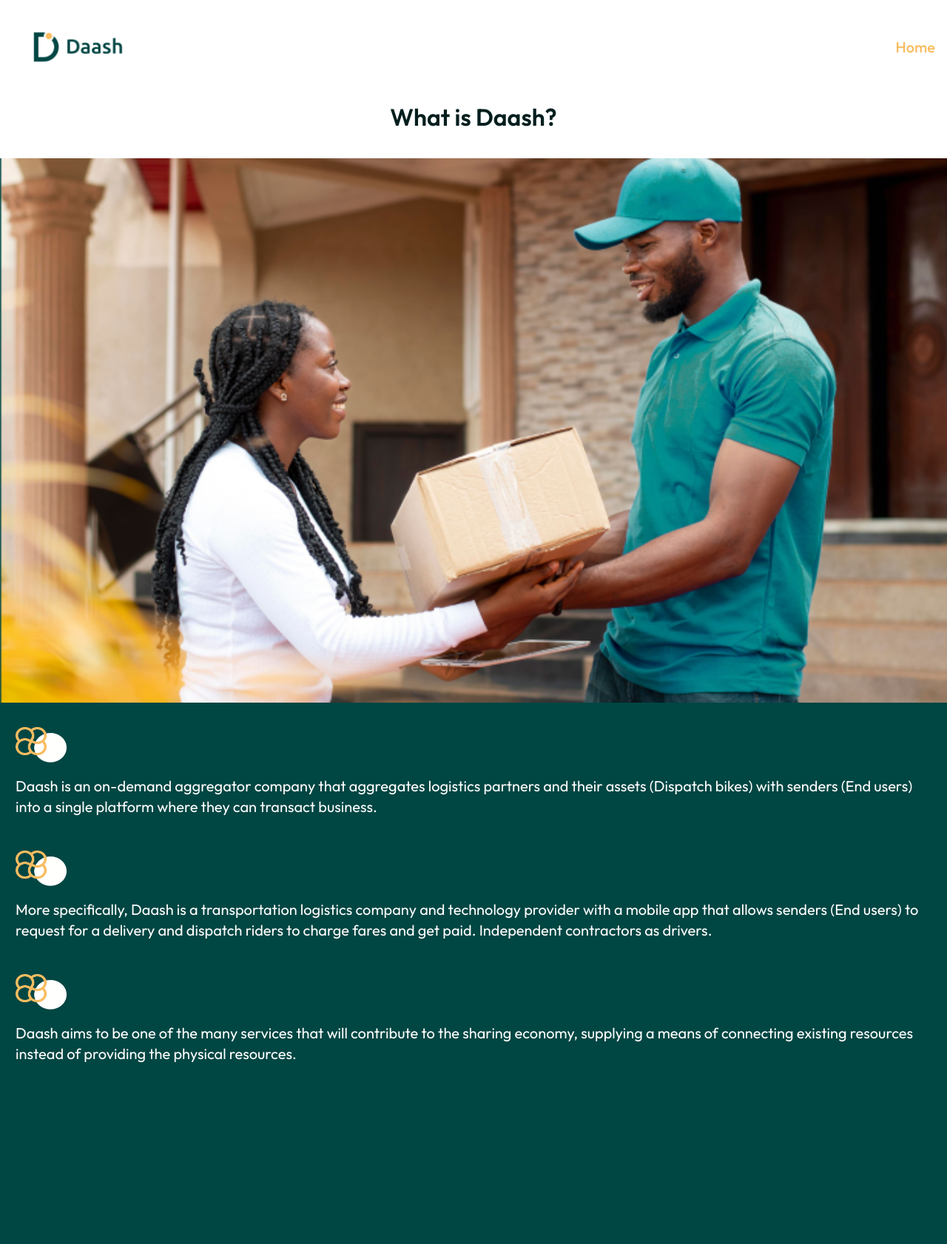
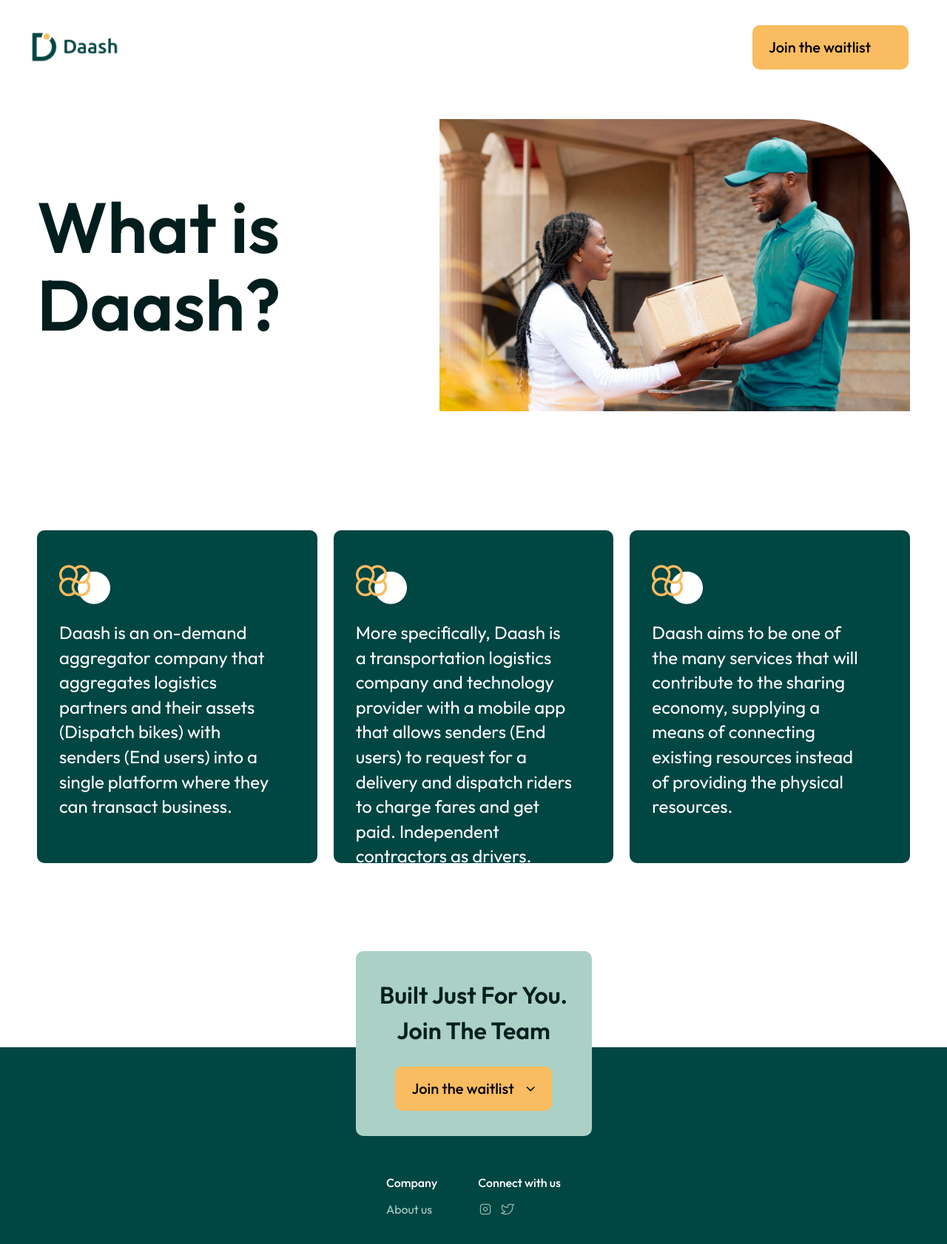
Before and after one commit to stonyDeveloper/dash-website, a React (Create React App) app: page /about_us in a window 1280 px wide. Shown: the top 1682 px of the page at 74% size. Before the commit the page ends 1469 px from the top, so only its background shows below. Built offline with nearby package versions, Linux system fonts and the light colour scheme.

Commit message:
About us

```diff
--- a/src/App.js
+++ b/src/App.js
@@ -52,7 +52,7 @@ function App() {
                 <div className="rectangle bg-[#FFFFFF] md:w-1/6 flex justify-center items-center py-[7px] h-[48px] w-[120px] md:h-[75px] rounded-r-full md:max-w-[217px]">
                   <img className="w-[60%]" src={DashLogo} alt="logo" />
                 </div>
-                <div>
+                <div className="flex items-center gap-[46px]">
                 <Link
                 onClick={() => {
                   setShowDropdown(false)
@@ -102,7 +102,7 @@ function App() {
                 </div>
 
                 {showDropdown && (
-                  <WaitlistDropdown toggleDropdown={toggleDropdown} />
+                  <WaitlistDropdown toggleDropdown={toggleDropdown} mdTop="md:top-[-50px]" mdRight="md:right-[26px]" />
                 )}
 
                 <div className="hero-img mt-[30px] w-full">
@@ -290,7 +290,16 @@ function App() {
         />
         <Route path="/individual_waitlist" element={<IndividualWaitlist />} />
         <Route path="/business_waitlist" element={<BusinessWaitlist />} />
-        <Route path="/about_us" element={<AboutUs />} />
+        <Route
+        path="/about_us"
+        element={
+        <AboutUs
+          showDropdown={showDropdown}
+          setShowDropdown={setShowDropdown}
+          toggleDropdown={toggleDropdown}
+          footerDropdown={footerDropdown}
+          toggleFooterDropdown={toggleFooterDropdown}
+        />} />
       </Routes>
     </Router>
   );
--- a/src/components/WaitlistDropdown.js
+++ b/src/components/WaitlistDropdown.js
@@ -2,7 +2,7 @@ import React, { useEffect } from "react";
 import { Link } from "react-router-dom";
 import AOS from 'aos'
 import 'aos/dist/aos.css'
-const WaitlistDropdown = ({toggleDropdown }) => {
+const WaitlistDropdown = ({toggleDropdown, mdTop, mdRight }) => {
   const closeDropDown = () => {
 
   }
@@ -17,7 +17,7 @@ const WaitlistDropdown = ({toggleDropdown }) => {
         <div
           data-aos="fade-down"
           data-aos-duration="200"
-          className="w-[215px] h-[119px] rounded-[5px] bg-[#FFFFFF] px-[16px] py-[13px] absolute top-[46.5%] md:top-[-50px] md:right-[26px] z-50"
+          className={`w-[215px] h-[119px] rounded-[5px] bg-[#FFFFFF] px-[16px] py-[13px] absolute top-[46.5%] ${mdTop} ${mdRight} z-50`}
 
         >
           <Link to="/individual_waitlist">
--- a/src/pages/AboutUs.js
+++ b/src/pages/AboutUs.js
@@ -1,14 +1,18 @@
-import React from 'react'
+import React from "react";
 import DashLogo from "../assets/Full-logo.png";
-import { Link } from 'react-router-dom';
-import AboutImage from '../assets/about-us.png'
-import TextLogo from '../assets/about-us-text-icon.png'
+import { Link } from "react-router-dom";
+import AboutImage from "../assets/about-us.png";
+import AboutMd from "../assets/aboutMdImage.png";
+import TextLogo from "../assets/about-us-text-icon.png";
+import WaitlistDropdown from "../components/WaitlistDropdown";
+import InstagramIcon from "../assets/instagramIcon.png";
+import TwitterIcon from "../assets/twitterIcon.png";
 
-const AboutUs = () => {
+const AboutUs = ({ showDropdown, toggleDropdown, setShowDropdown, footerDropdown, toggleFooterDropdown }) => {
   return (
     <>
-     <div className='bg-[#FFFFFF]'>
-        <div className="pt-[26px] flex items-center justify-between">
+      <div className="bg-[#FFFFFF] relative">
+        <div className="pt-[26px] flex items-center justify-between pr-[52px]">
           <Link
             to="/"
             className="rectangle bg-[#FFFFFF] md:w-1/6 flex justify-center items-center py-[7px] h-[48px] w-[120px] md:h-[75px] rounded-r-full md:max-w-[217px]"
@@ -16,38 +20,139 @@ const AboutUs = () => {
             <img className="w-[60%]" src={DashLogo} alt="logo" />
           </Link>
 
-        <Link to="/">
+          <Link to="/" className="md:hidden">
             <p className="text-[#F9BC60] font-[500] text-[18px] leading-[22.68px] md:text-[20px] md:leading-[25.2px] pr-[16px] cursor-pointer">
               Home
             </p>
           </Link>
+          <button
+            className="hidden md:block bg-[#F9BC60]  py-[15px] px-[22px] rounded-[10px] text-[20px] font-[500] hover:bg-[#ac8a58]"
+            onClick={toggleDropdown}
+          >
+            <span className="mr-[16px] cursor-pointer">Join the waitlist</span>
+            {!showDropdown && <i class="fa fa-angle-down animate-fade"></i>}
+            {showDropdown && <i class="fa fa-angle-up animate-fade"></i>}
+          </button>
+        </div>
+        <div className="top-[700px] hidden md:block">
+          {showDropdown && (
+            <WaitlistDropdown
+              mdTop="md:top-[100px]"
+              mdRight="md:right-[50px]"
+            />
+          )}
         </div>
 
-      <h2 className='font-[600] text-[32px] leading-[44.8px] text-[#001E1D] mt-[35px] text-center pb-[33px]'>What is Daash?</h2>
+        <div className="md:flex md:justify-between px-[50px] md:items-center mt-[60px]">
+          <h2 className="font-[600] text-[32px] leading-[44.8px] text-[#001E1D] mt-[35px] text-center pb-[33px] md:font-[600] md:text-[96px] md:leading-[104.4px] md:text-left ">
+            What is Daash?
+          </h2>
+          <div className="hidden md:block">
+            <img className="w-full" src={AboutMd} alt="packagedelivery" />
           </div>
-    <div>
-        <img className='w-full' src={AboutImage} alt="packagedelivery" />
         </div>
-    <div className="about-us-texts pt-[33px] px-[21px] text-left text-[#FFFFFE] pb-[30px]">
-        <div className='flex flex-col gap-[18px]'>
-            <img className='w-[69px] h-[48px]' src={TextLogo} alt="icon" />
-            <p className='font-[400] text-[20px] leading-[28px]'>Daash is an on-demand aggregator company that aggregates logistics partners and their assets (Dispatch bikes) with senders (End users) into a single platform where they can transact business. </p>
+      </div>
+      <div className="md:hidden">
+        <img className="w-full" src={AboutImage} alt="packagedelivery" />
+      </div>
+      <div className="cards bg-white pt-[161px] hidden md:flex px-[50px] gap-[22px]">
+        <div className="card bg-[#004643] w-fit pt-[47px] pr-[55px] pl-[30px] rounded-[10px] h-[450px]">
+          <img className="w-[69px]" src={TextLogo} alt="" />
+          <p className="font-[400] text-[24px] leading-[33.6px] text-[#FFFFFE] mt-[22px]">
+            Daash is an on-demand aggregator company that aggregates logistics
+            partners and their assets (Dispatch bikes) with senders (End users)
+            into a single platform where they can transact business.{" "}
+          </p>
+        </div>
+        <div className="card bg-[#004643] w-fit pt-[47px] pr-[55px] pl-[30px] rounded-[10px] h-[450px]">
+          <img className="w-[69px]" src={TextLogo} alt="" />
+          <p className="font-[400] text-[24px] leading-[33.6px] text-[#FFFFFE] mt-[22px]">
+            More specifically, Daash is a transportation logistics company and
+            technology provider with a mobile app that allows senders (End
+            users) to request for a delivery and dispatch riders to charge fares
+            and get paid. Independent contractors as drivers.{" "}
+          </p>
+        </div>
+        <div className="card bg-[#004643] w-fit pt-[47px] pr-[55px] pl-[30px] rounded-[10px] h-[450px]">
+          <img className="w-[69px]" src={TextLogo} alt="" />
+          <p className="font-[400] text-[24px] leading-[33.6px] text-[#FFFFFE] mt-[22px]">
+            Daash aims to be one of the many services that will contribute to
+            the sharing economy, supplying a means of connecting existing
+            resources instead of providing the physical resources.{" "}
+          </p>
+        </div>
+      </div>
+      <div className="about-us-texts pt-[33px] px-[21px] text-left text-[#FFFFFE] pb-[30px] md:hidden">
+        <div className="flex flex-col gap-[18px]">
+          <img className="w-[69px] h-[48px]" src={TextLogo} alt="icon" />
+          <p className="font-[400] text-[20px] leading-[28px]">
+            Daash is an on-demand aggregator company that aggregates logistics
+            partners and their assets (Dispatch bikes) with senders (End users)
+            into a single platform where they can transact business.{" "}
+          </p>
+        </div>
+        <div className="flex flex-col gap-[18px] mt-[45px]">
+          <img className="w-[69px] h-[48px]" src={TextLogo} alt="icon" />
+          <p className="font-[400] text-[20px] leading-[28px]">
+            More specifically, Daash is a transportation logistics company and
+            technology provider with a mobile app that allows senders (End
+            users) to request for a delivery and dispatch riders to charge fares
+            and get paid. Independent contractors as drivers.{" "}
+          </p>
+        </div>
+        <div className="flex flex-col gap-[18px] mt-[45px]">
+          <img className="w-[69px] h-[48px]" src={TextLogo} alt="icon" />
+          <p className="font-[400] text-[20px] leading-[28px]">
+            Daash aims to be one of the many services that will contribute to
+            the sharing economy, supplying a means of connecting existing
+            resources instead of providing the physical resources.
+          </p>
+        </div>
+      </div>
 
+      <div className="blank bg-white h-[249px]"></div>
+
+      <div className="footer relative">
+        <div className="footer-box text-center w-[319px] h-[250px]   bg-[#ABD1C6] rounded-[10px] mx-auto flex flex-col items-center justify-center mt-[-130px]">
+          <h1 className="font-[600] text-[32px] text-[#001E1D]">Built Just For You. <br /> Join The Team</h1>
+          <button
+            className="bg-[#F9BC60] mt-[25px]  py-[15px] px-[22px] rounded-[10px] text-[20px] font-[500] hover:bg-[#ac8a58]"
+            onClick={toggleFooterDropdown}
+          >
+            <span className="mr-[16px] cursor-pointer">Join the waitlist</span>
+            {!footerDropdown && <i class="fa fa-angle-down animate-fade"></i>}
+            {footerDropdown && <i class="fa fa-angle-up animate-fade"></i>}
+          </button>
+          {footerDropdown && (
+                    <div className="absolute top-[52%] left-[23%]">
+                      <WaitlistDropdown toggleDropdown={toggleFooterDropdown} />
                     </div>
-        <div className='flex flex-col gap-[18px] mt-[45px]'>
-            <img className='w-[69px] h-[48px]' src={TextLogo} alt="icon" />
-            <p className='font-[400] text-[20px] leading-[28px]'>More specifically, Daash is a transportation logistics company and technology provider with a mobile app that allows senders (End users) to request for a delivery and dispatch riders to charge fares and get paid. Independent contractors as drivers. </p>
+                  )}
+        </div>
 
+        <div className="footer-links flex pt-[53px] justify-center gap-[55px] pb-[65px]">
+                  <div className="flex flex-col gap-[16px]">
+                    <p className="font-[500] text-[16px] leading-[20.16px] text-[#FFFFFE]">
+                      Company
+                    </p>
+                    <p className="font-[400] text-[16px] leading-[20.16px] text-[#ABD1C6]">
+                      About us
+                    </p>
                   </div>
-        <div className='flex flex-col gap-[18px] mt-[45px]'>
-            <img className='w-[69px] h-[48px]' src={TextLogo} alt="icon" />
-            <p className='font-[400] text-[20px] leading-[28px]'>Daash aims to be one of the many services that will contribute to the sharing economy, supplying a means of connecting existing resources instead of providing the physical resources.</p>
 
+                  <div className="flex flex-col gap-[16px]">
+                    <p className="font-[500] text-[16px] leading-[20.16px] text-[#FFFFFE]">
+                      Connect with us
+                    </p>
+                    <div className="flex gap-[10px]">
+                      <img src={InstagramIcon} alt="instagramIcon" />
+                      <img src={TwitterIcon} alt="twitterIcon" />
+                    </div>
+                  </div>
                 </div>
       </div>
     </>
+  );
+};
 
-  )
-}
-
-export default AboutUs
+export default AboutUs;
```
Also changed, not shown: context/DataContext.js (added, +9 -0 lines), src/assets/aboutMdImage.png (added). Lines whose indentation alone changed are shown as unchanged.
